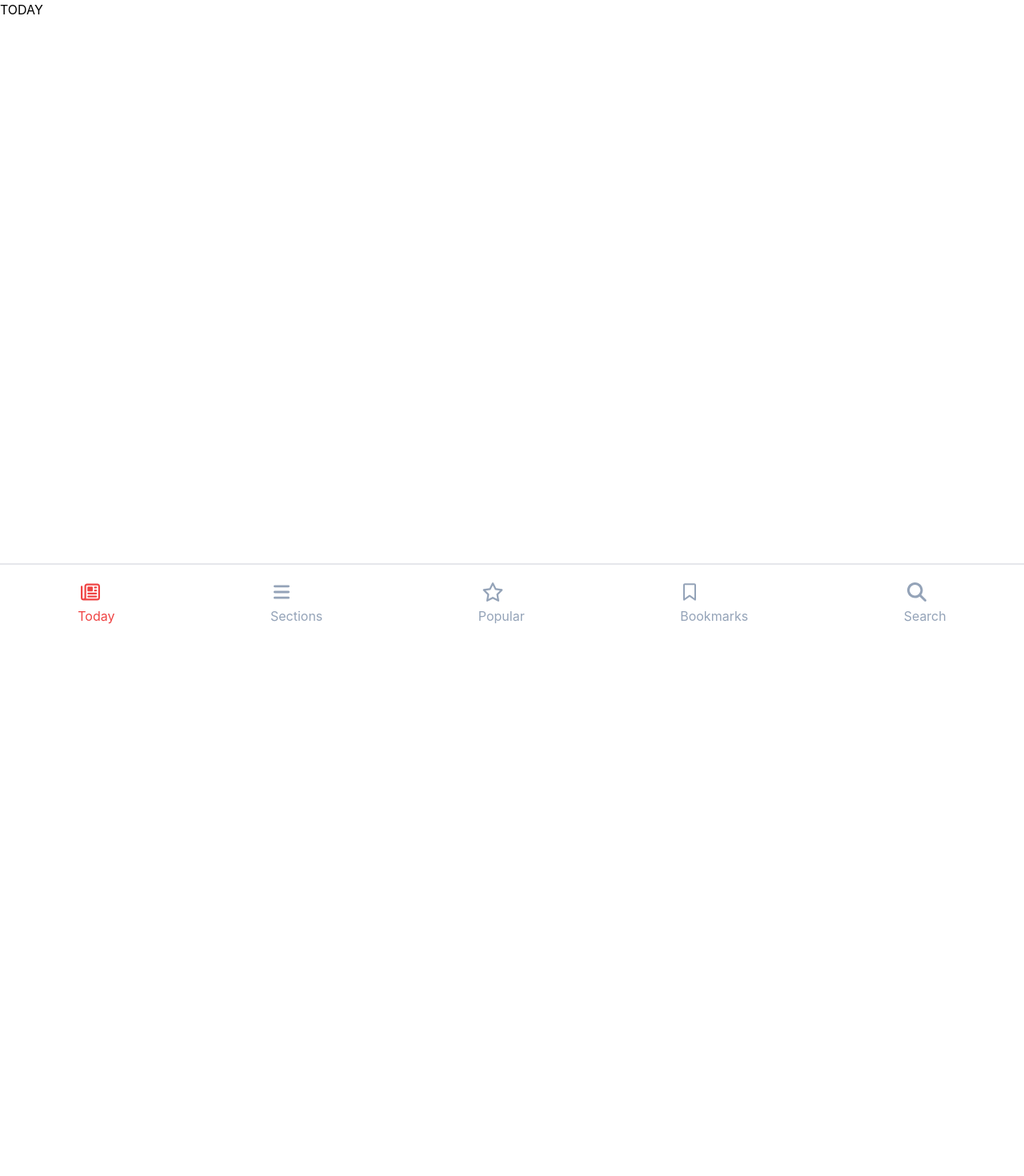
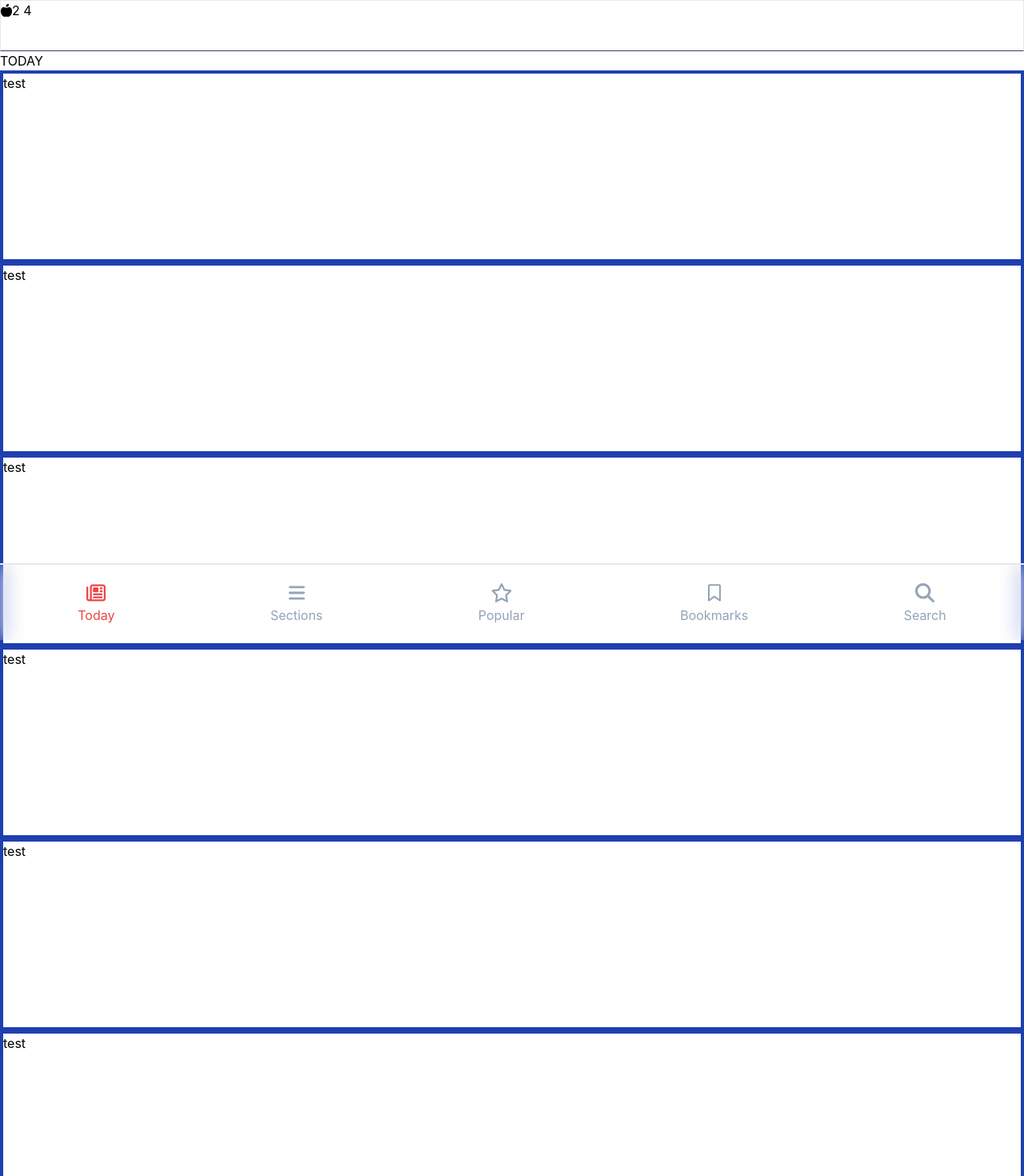
Before and after one commit to FCraven/the-apple-times, a React (Create React App) app: page /today in a window 1280 px wide. Shown: the top 1470 px of the page at 80% size. Before the commit the page ends 800 px from the top, so only its background shows below. Built offline with nearby package versions, Linux system fonts and the light colour scheme.

Commit message:
added header, messing with date object

```diff
--- a/src/App.js
+++ b/src/App.js
@@ -1,15 +1,19 @@
 import './App.css';
 import { Menu } from './components'
 import { Routes, Route } from 'react-router-dom'
-import { Sections, Today } from './components'
+import { Bookmarks, Header,Popular, Search, Sections, Today } from './components'
 
 function App() {
   return (
     <div className="App relative">
+      <Header />
       <Routes>
         <Route path='/' element={<Today />}/>
         <Route path='/today' element={<Today />} />
         <Route path='/sections' element={<Sections />} />
+        <Route path='/popular' element={<Popular />} />
+        <Route path='/bookmarks' element={<Bookmarks />} />
+        <Route path='/search' element={<Search />} />
       </Routes>
       <Menu />
     </div>
--- /dev/null
+++ b/src/components/Bookmarks/Bookmarks.js
@@ -0,0 +1,7 @@
+const Bookmarks =()=> {
+  return (
+    <div>Bookmarks</div>
+  )
+}
+
+export default Bookmarks;
--- /dev/null
+++ b/src/components/Bookmarks/index.js
@@ -0,0 +1,3 @@
+import Bookmarks from './Bookmarks';
+
+export default Bookmarks;
--- /dev/null
+++ b/src/components/Header/Header.js
@@ -0,0 +1,15 @@
+import { FontAwesomeIcon } from '@fortawesome/react-fontawesome'
+import { faAppleWhole } from '@fortawesome/free-solid-svg-icons'
+
+const Header =()=> {
+  const date = new Date();
+
+  return (
+    <header className='border border-b-slate-700 h-16 w-full relative'>
+      <FontAwesomeIcon icon={ faAppleWhole } />
+      <time>{`${date.getMonth()} ${date.getDay()}`}</time>
+    </header>
+  )
+}
+
+export default Header;
--- /dev/null
+++ b/src/components/Header/index.js
@@ -0,0 +1,3 @@
+import Header from './Header';
+
+export default Header;
--- a/src/components/MobileMenuButton/MobileMenuButton.js
+++ b/src/components/MobileMenuButton/MobileMenuButton.js
@@ -4,10 +4,10 @@ import { NavLink } from 'react-router-dom'
 const MobileMenuButton =({icon, text})=> {
   return (
     <li className='flex flex-col justify-center items-center h-full w-auto'>
-      <NavLink to={`${text.toLowerCase()}`}>
+      <NavLink to={`${text.toLowerCase()}`} className='flex flex-col justify-center items-center h-full w-auto'>
           {({isActive}) => (
             <>
-              <FontAwesomeIcon className={isActive? 'p-1 text-red-500' : 'p-1 text-slate-400' }icon={icon} size='2x' />
+              <FontAwesomeIcon className={isActive? 'p-1 text-red-500' : 'p-1 text-slate-400' } icon={icon} size='2x' />
               <p className={isActive? 'text-md text-red-500' : 'text-md text-slate-400'}>{text}</p>
             </>
           )}
--- /dev/null
+++ b/src/components/Popular/Popular.js
@@ -0,0 +1,7 @@
+const Popular =()=> {
+  return (
+    <div>Popular</div>
+  )
+}
+
+export default Popular;
--- /dev/null
+++ b/src/components/Popular/index.js
@@ -0,0 +1,3 @@
+import Popular from './Popular';
+
+export default Popular;
--- /dev/null
+++ b/src/components/Search/Search.js
@@ -0,0 +1,7 @@
+const Search =()=> {
+  return (
+    <div>Search</div>
+  )
+}
+
+export default Search;
--- /dev/null
+++ b/src/components/Search/index.js
@@ -0,0 +1,3 @@
+import Search from './Search';
+
+export default Search;
--- a/src/components/Today/Today.js
+++ b/src/components/Today/Today.js
@@ -2,7 +2,33 @@ const Today =()=> {
   return (
     <div>
       TODAY
+
+      <div className='border-4 border-blue-800 h-60'>
+      test
+      </div>
+
+      <div className='border-4 border-blue-800 h-60'>
+      test
+      </div>
+
+      <div className='border-4 border-blue-800 h-60'>
+      test
+      </div>
+
+      <div className='border-4 border-blue-800 h-60'>
+      test
+      </div>
+
+      <div className='border-4 border-blue-800 h-60'>
+      test
+      </div>
+
+      <div className='border-4 border-blue-800 h-60'>
+      test
+      </div>
+
     </div>
+
   )
 }
 
```
Also changed, not shown: src/components/index.js (+13 -5 lines).
